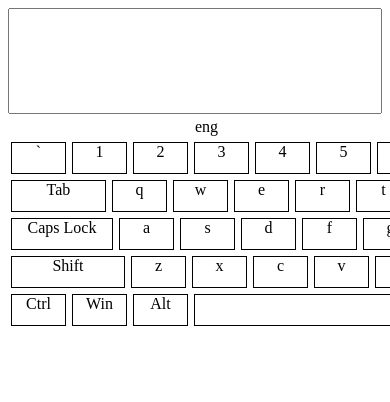
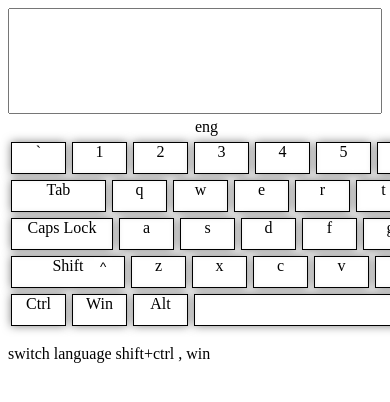
Before and after one commit to moygospadin/codejam-virtual-keyboard, a website with bundled scripts: page index.html in a window 390 px wide. Shown: the top 402 px of the page. Built offline with nearby package versions, Linux system fonts and the light colour scheme.

Commit message:
feat: save language

```diff
--- a/script.js
+++ b/script.js
@@ -10,22 +10,33 @@ import {
 
 
 window.onload = function() {
+    console.log("Если ты посмотрел сюда то поставь пожалуйста 100 баллов :D");
 
     const textarea = '<div class="textarea"><textarea id="text" name="name" rows="8"  readonly cols="80"></textarea></div>';
     const keyboard = '<div id="keyboard"></div>';
     const languageP = '<p class="language">eng</p>';
     const body = document.querySelector('body');
-
     body.insertAdjacentHTML('afterbegin', keyboard);
     body.insertAdjacentHTML('afterbegin', languageP);
     body.insertAdjacentHTML('afterbegin', textarea);
-
-
+    const language = document.querySelector('.language');
+    const button = '<input type="button" class="alwaysshift" value="^">';
+    const info = '<p class="info">switch language shift+ctrl , win </p>';
+    body.insertAdjacentHTML("beforeend", info);
     let initKeyboad = () => {
+        let keysLang;
         let i = 0;
         let keyValue = '';
+        let llang = localStorage.getItem('Lang');
+        if (llang == "ru") {
+            keysLang = rusKeys;
+            language.textContent = "rus";
+        } else {
+            keysLang = engKeys;
+            language.textContent = "eng";
+        }
         keyboardKeys.forEach((el) => {
-            keyValue += `<div class="key-def" data=` + el + `>${engKeys[i]}</div>`;
+            keyValue += `<div class="key-def" data=` + el + `>${keysLang[i]}</div>`;
             i++;
         });
         document.getElementById('keyboard').innerHTML = keyValue;
@@ -33,14 +44,16 @@ window.onload = function() {
     }
     initKeyboad();
 
-
+    const shiftButton = document.querySelector('div[data="16"]');
+    shiftButton.insertAdjacentHTML("afterend", button);
 
 
 
     let element;
+    var CapsLockbool = true;
 
     document.addEventListener('keydown', (event) => {
-        console.log("down", event);
+
         if (event.code == "Tab") event.preventDefault();
         if (event.code == "ShiftRight") element = document.querySelector('div[data="228"]');
         else if (event.code == "ControlRight") element = document.querySelector('div[data="1337"]');
@@ -79,8 +92,11 @@ window.onload = function() {
                 document.getElementById('text').value += '→';
                 break;
             case 'CapsLock':
-                CapsLock();
-
+                if (CapsLockbool) {
+                    CapsLock();
+                    element.classList.toggle('activeShift');
+                    CapsLockbool = false;
+                }
                 break;
             case 'Backspace':
 
@@ -100,8 +116,6 @@ window.onload = function() {
 
     });
     document.addEventListener('keyup', (event) => {
-
-        console.log("up", event);
 
         if (event.code == "ShiftRight") element = document.querySelector('div[data="228"]');
         else if (event.code == "ControlRight") element = document.querySelector('div[data="1337"]');
@@ -133,7 +147,8 @@ window.onload = function() {
                 element.classList.remove('active');
                 break;
             case 'CapsLock':
-
+                element.classList.remove('active');
+                CapsLockbool = true;
 
                 break;
             case 'Tab':
@@ -144,7 +159,6 @@ window.onload = function() {
                 element.classList.remove('active');
                 break;
             default:
-                console.log(event.key);
                 element.classList.remove('active');
                 break;
         }
@@ -159,11 +173,14 @@ window.onload = function() {
     /*-------------------------------Mouse------------------------------------------------ */
 
     document.addEventListener('mousedown', (event) => {
-
+        if (event.target.classList.value == "alwaysshift" || event.target.classList.value == "alwaysshift activeShift") {
+            Shift();
+            event.target.classList.toggle('activeShift');
+        }
 
         if (event.target.classList.value == "key-def" || event.target.classList.value == "key-def activeShift") {
             event.target.classList.add('active');
-            console.log(event.target.innerHTML);
+
             eventTarget = event.target;
             switch (event.target.innerHTML) {
                 case 'Enter':
@@ -195,10 +212,11 @@ window.onload = function() {
                     break;
 
                 case 'Caps Lock':
-
+                    event.target.classList.toggle('activeShift');
+                    CapsLock();
                     break;
                 default:
-                    console.log(event.target);
+
                     document.getElementById('text').value += (event.target.innerHTML);
 
                     break;
@@ -239,8 +257,6 @@ window.onload = function() {
 
     function CapsLock() {
         const word = document.querySelector('div[data="65"]').innerHTML;
-        console.log("word", word);
-
         switch (word) {
             case "A":
                 keysContent(engKeys);
@@ -299,7 +315,7 @@ window.onload = function() {
         }
         /*переключение языка*/
 
-    const language = document.querySelector('.language');
+
     document.addEventListener('keydown', (event) => {
 
         if ((event.key == "Shift" && event.altKey) || (event.key == "Alt" && event.shiftKey)) {
--- a/style.css
+++ b/style.css
@@ -6,12 +6,11 @@ textarea {
 
 .activeShift {
     background-color: aqua;
+    border: solid 1px red !important;
 }
 
 .active {
-    border: 1px solid red !important;
     background-color: aqua;
-    border-radius: 10px;
 }
 
 .language {
@@ -41,6 +40,13 @@ textarea {
     -webkit-writing-mode: horizontal-tb !important;
 }
 
+.alwaysshift {
+    position: absolute;
+    margin: 119px 0 0 86px;
+    border: none;
+    background: white;
+}
+
 .key-def {
     margin: 3px;
     width: 53px;
@@ -49,6 +55,8 @@ textarea {
     cursor: pointer;
     align-items: center;
     text-align: center;
+    box-shadow: 0 0 10px rgba(0, 0, 0, 0.5);
+    transition: box-shadow 0.3s, background-color 0.3s;
 }
 
 .unselectable {
```
